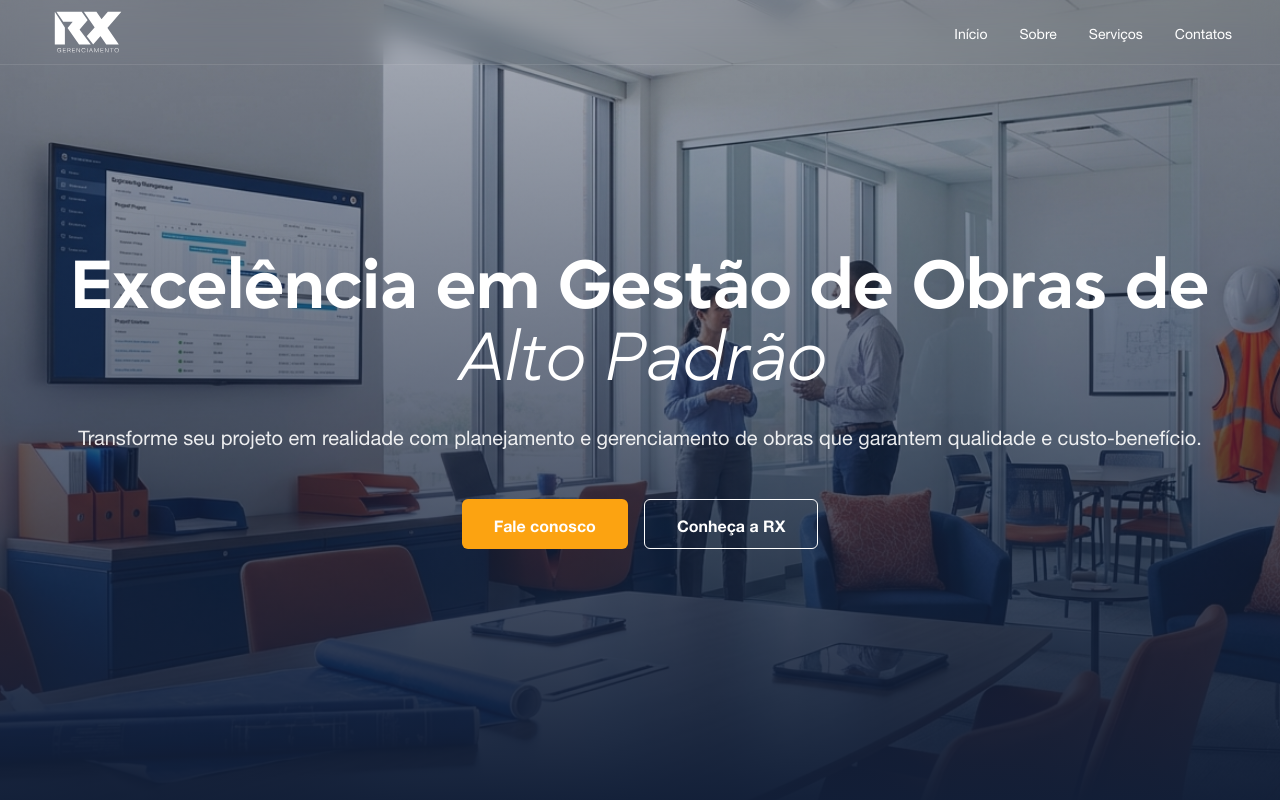
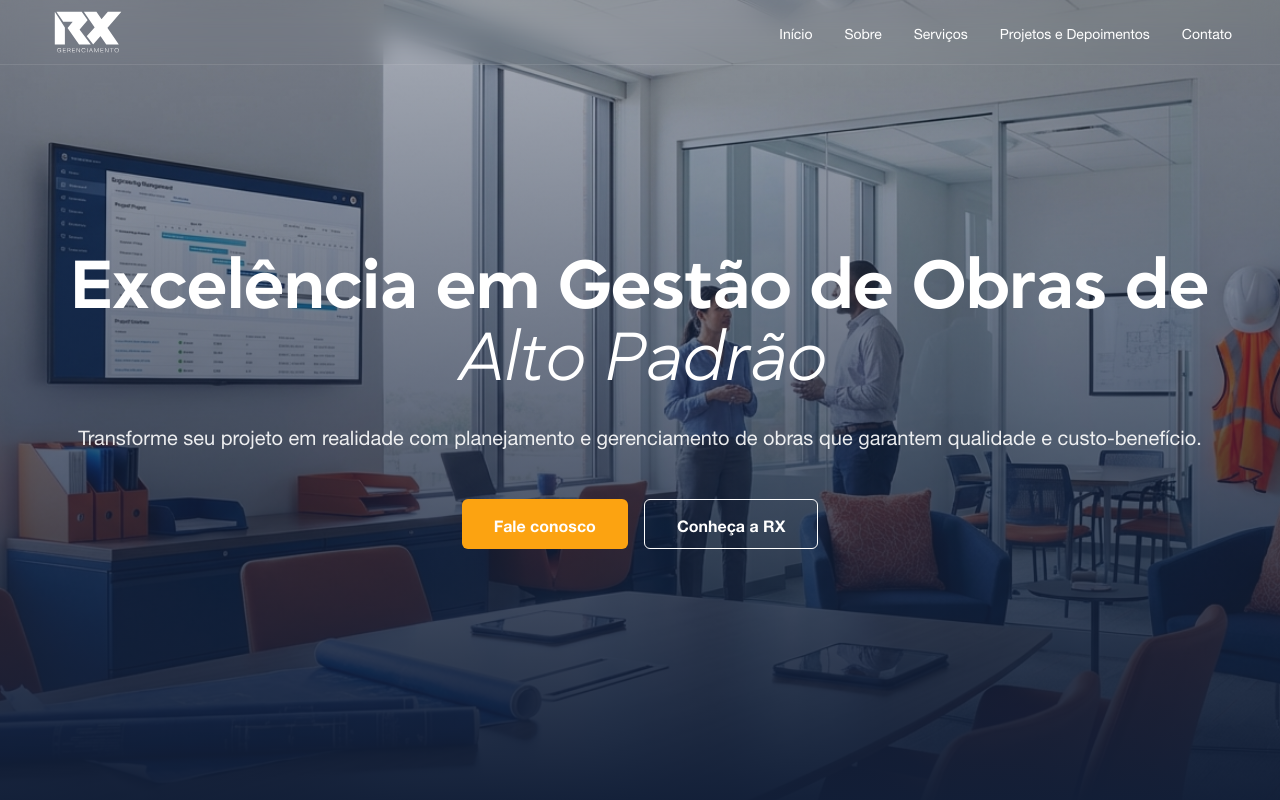
Before and after one commit to rx-gerenciamento/rx-front, a Next.js app: page / in a window 1280 px wide. Shown: the top 800 px of the page. Built offline with nearby package versions, Linux system fonts and the light colour scheme.

Commit message:
add section id to nav links

```diff
--- a/components/collection-strip.tsx
+++ b/components/collection-strip.tsx
@@ -35,7 +35,7 @@ export function CollectionStrip() {
   }, [])
 
   return (
-    <section ref={containerRef} className="py-20 lg:py-20 overflow-hidden bg-navy">
+    <section id="servicos" ref={containerRef} className="py-20 lg:py-20 overflow-hidden bg-navy">
       <div className="mb-12">
         <Reveal>
           <div className="container-custom text-center">
--- a/components/cta-section.tsx
+++ b/components/cta-section.tsx
@@ -14,7 +14,7 @@ const WhatsAppIcon = () => (
 
 export function CtaSection() {
   return (
-    <section className="relative py-26 overflow-hidden bg-section-navy-gradient border-b border-white/10">
+    <section id="contato" className="relative py-26 overflow-hidden bg-section-navy-gradient border-b border-white/10">
       <div className="container-custom relative z-10 flex flex-col items-center text-center gap-8">
         <Reveal>
           <div className="flex flex-col items-center gap-4">
--- a/components/projects.tsx
+++ b/components/projects.tsx
@@ -77,7 +77,7 @@ export function Projects() {
   const realIndex = ((active - n) % n + n) % n
 
   return (
-    <section className="relative py-24 overflow-hidden bg-white">
+    <section id="projetos" className="relative py-24 overflow-hidden bg-white">
       <div className="mb-12 text-center px-4">
         <Reveal>
           <SectionHeader
--- a/constants/contact.ts
+++ b/constants/contact.ts
@@ -4,7 +4,7 @@ export const CONTACT = {
   email: "contato@rxgerenciamento.com.br",
   address: "R. Vinícius Degani, 901 - Vigilato Pereira, Uberlândia - MG, 38408-630",
   whatsappUrl: "https://wa.me/5534996928243",
-  instagram: "https://www.instagram.com/rxgerenciamento",
+  instagram: "https://www.instagram.com/rx.gerenciamento",
 } as const
 
 export function getWhatsAppUrl(message?: string) {
--- a/data/navigation.ts
+++ b/data/navigation.ts
@@ -2,5 +2,6 @@ export const NAV_LINKS = [
   { label: "Início", href: "#" },
   { label: "Sobre", href: "#sobre" },
   { label: "Serviços", href: "#servicos" },
-  { label: "Contatos", href: "#contato" },
+  { label: "Projetos e Depoimentos", href: "#projetos" },
+  { label: "Contato", href: "#contato" },
 ] as const
```
